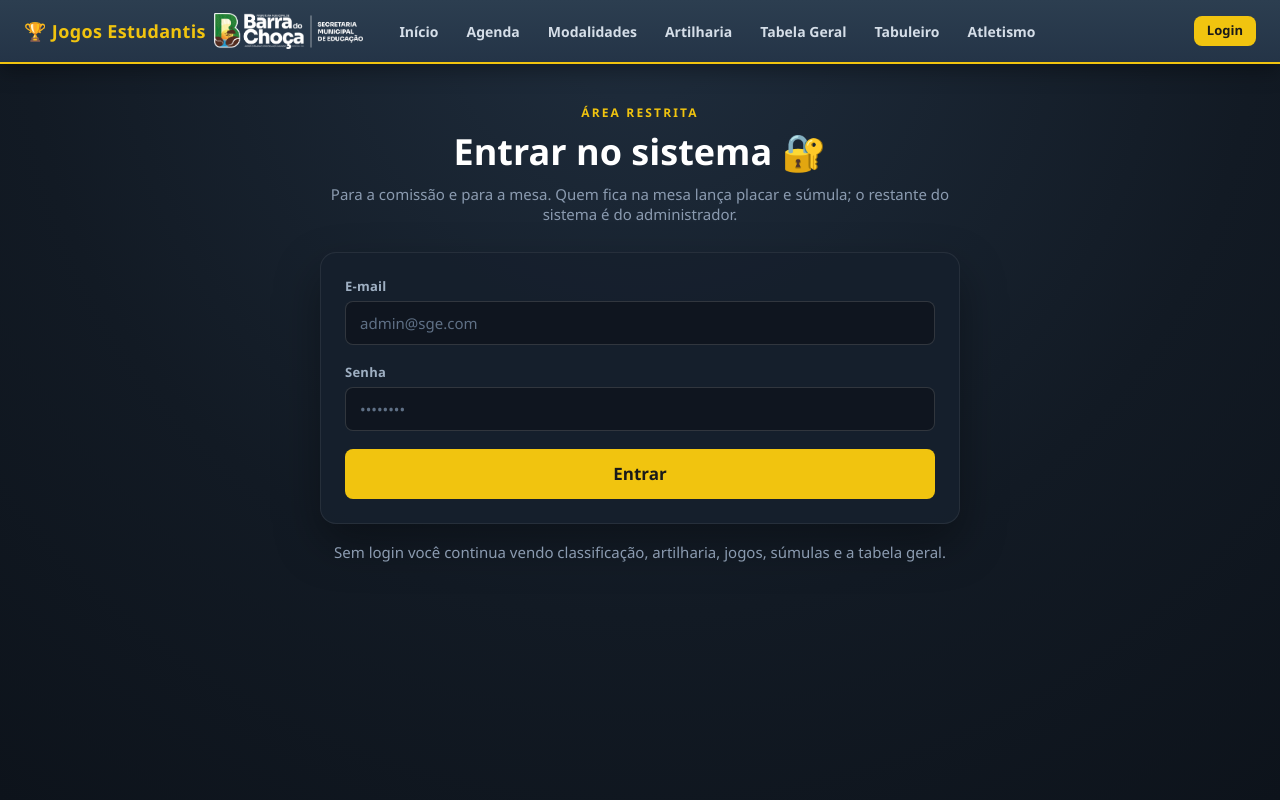
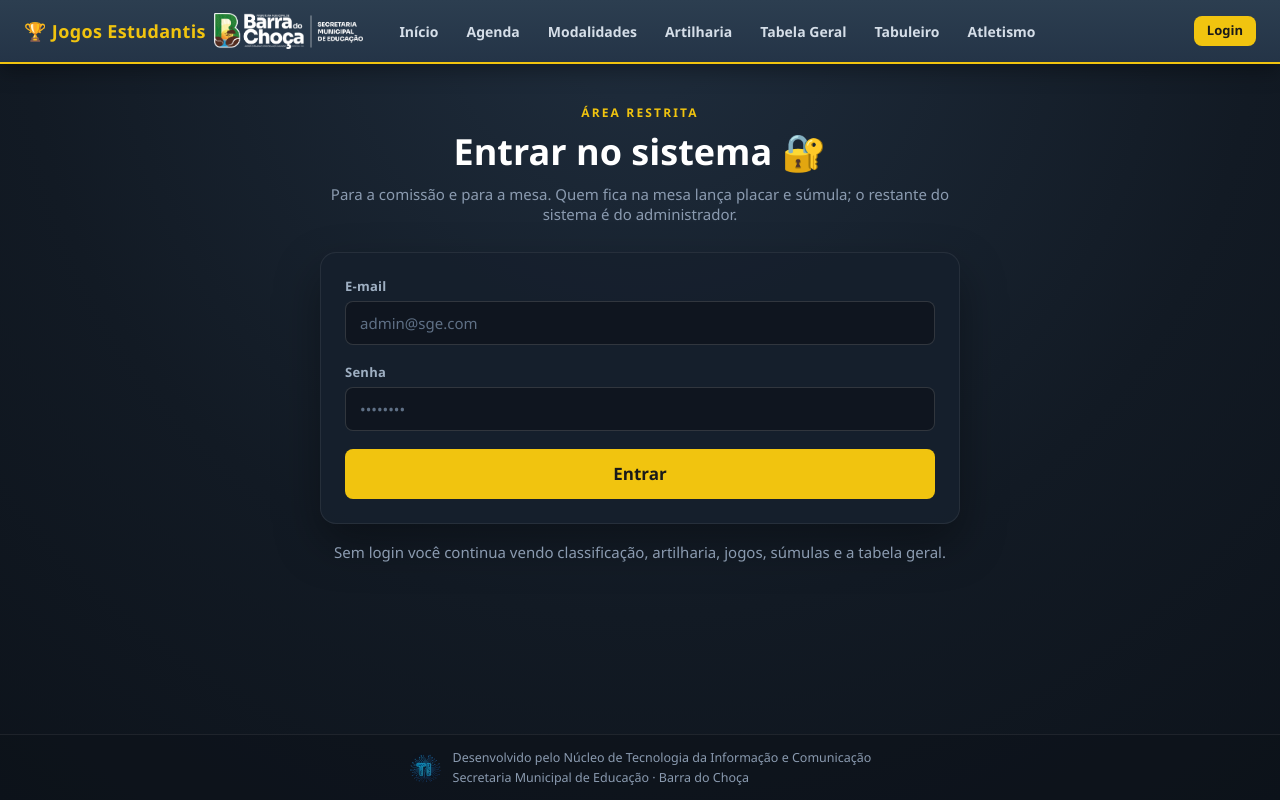
Before and after one commit to keviinpiires-svg/sge-frontend, a React (Vite) app: page /login in a window 1280 px wide. Built offline with nearby package versions, Linux system fonts and the light colour scheme.

Commit message:
Rodapé com o logo do Núcleo de TI
Co-Authored-By: Claude Opus 5.5 <noreply@anthropic.com>
Claude-Session: https://claude.ai/code/session_013cngMYJ6TS8rngQpDMu7Td

```diff
--- a/src/App.jsx
+++ b/src/App.jsx
@@ -1,5 +1,6 @@
 import { BrowserRouter, Routes, Route, Navigate } from 'react-router-dom';
 import Navbar from './components/Navbar';
+import Rodape from './components/Rodape';
 import RotaPrivada from './components/RotaPrivada';
 import { AuthProvider } from './context/AuthContext';
 import Inicio from './pages/Inicio';
@@ -31,7 +32,9 @@ function App() {
   return (
     <AuthProvider>
       <BrowserRouter>
+        <div className="layout">
         <Navbar />
+        <main className="layout-conteudo">
         <Routes>
           <Route path="/" element={<Inicio />} />
           <Route path="/cadastro" element={<RotaPrivada perfis={['ADMIN']}><Cadastro /></RotaPrivada>} />
@@ -62,6 +65,9 @@ function App() {
           <Route path="/agenda/:id" element={<AgendaJogo />} />
           <Route path="/login" element={<Login />} />
         </Routes>
+        </main>
+        <Rodape />
+        </div>
       </BrowserRouter>
     </AuthProvider>
   );
--- /dev/null
+++ b/src/components/Rodape.jsx
@@ -0,0 +1,18 @@
+// Rodapé de todas as telas (inclusive o login): a assinatura do Núcleo de TI da Secretaria.
+// Fica fora da impressão (@media print em index.css).
+function Rodape() {
+  return (
+    <footer className="rodape">
+      <div className="rodape-conteudo">
+        {/* O texto ao lado já diz de quem é o emblema: a imagem é decorativa para o leitor de tela */}
+        <img className="rodape-logo" src="/logo-ti.png" alt="" width="32" height="32" />
+        <p className="rodape-texto">
+          <span>Desenvolvido pelo Núcleo de Tecnologia da Informação e Comunicação</span>
+          <span>Secretaria Municipal de Educação · Barra do Choça</span>
+        </p>
+      </div>
+    </footer>
+  );
+}
+
+export default Rodape;
--- a/src/index.css
+++ b/src/index.css
@@ -1583,3 +1583,39 @@ select.form-control option { background: #16202d; color: var(--sge-text); }
   .barra-sumula .acoes { display: grid; grid-template-columns: 1fr 1fr; gap: 10px; }
   .barra-sumula > .btn, .barra-sumula > a.btn { text-align: center; }
 }
+
+/* ===== Rodapé (Núcleo de TI) — todas as telas, fora da impressão ===== */
+/* A página ocupa a altura toda e o rodapé fica embaixo mesmo em tela curta */
+.layout { min-height: 100vh; display: flex; flex-direction: column; }
+.layout-conteudo { flex: 1 0 auto; }
+.rodape {
+  flex-shrink: 0;
+  border-top: 1px solid var(--sge-border);
+  background: rgba(13, 19, 27, 0.55);
+  padding: 14px 16px;
+}
+.rodape-conteudo {
+  max-width: 1200px; margin: 0 auto;
+  display: flex; align-items: center; justify-content: center; gap: 12px;
+}
+.rodape-logo {
+  height: 32px; width: auto; flex-shrink: 0;
+  opacity: 0.85;
+  transition: opacity 0.2s ease, filter 0.2s ease;
+}
+.rodape-logo:hover { opacity: 1; filter: drop-shadow(0 0 6px rgba(52, 152, 219, 0.55)); }
+.rodape-texto {
+  margin: 0; display: flex; flex-direction: column; gap: 2px;
+  font-size: 12.5px; line-height: 1.4; color: var(--sge-text-muted); text-align: left;
+}
+@media (max-width: 640px) {
+  .rodape-conteudo { flex-direction: column; gap: 8px; }
+  .rodape-logo { height: 28px; }
+  .rodape-texto { text-align: center; font-size: 12px; }
+  .rodape-texto span { text-wrap: balance; }
+}
+@media (prefers-reduced-motion: reduce) { .rodape-logo { transition: none; } }
+@media print {
+  .rodape { display: none !important; }
+  .layout { min-height: 0; display: block; }
+}
```
Also changed, not shown: public/logo-ti.png (added).
